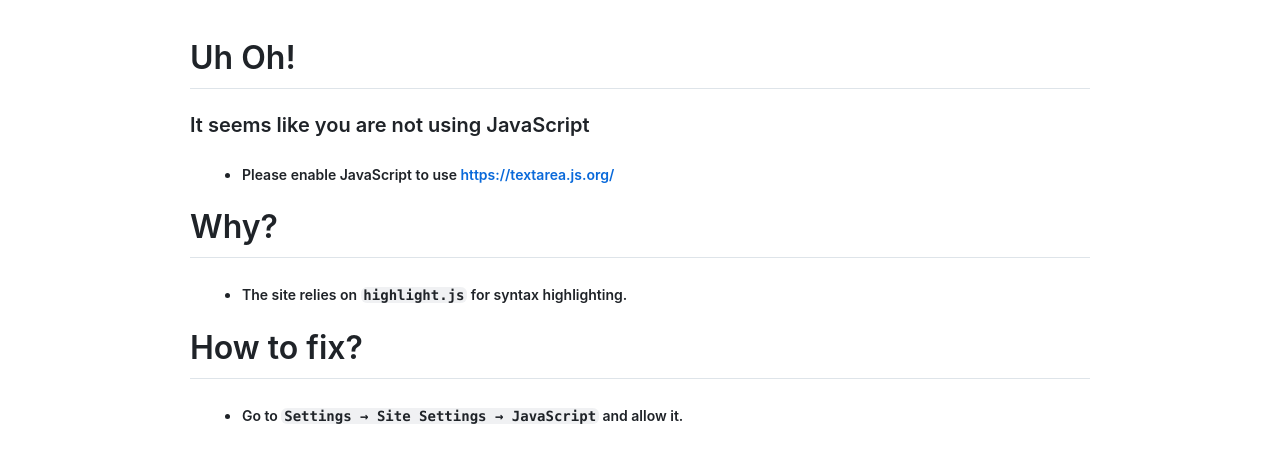
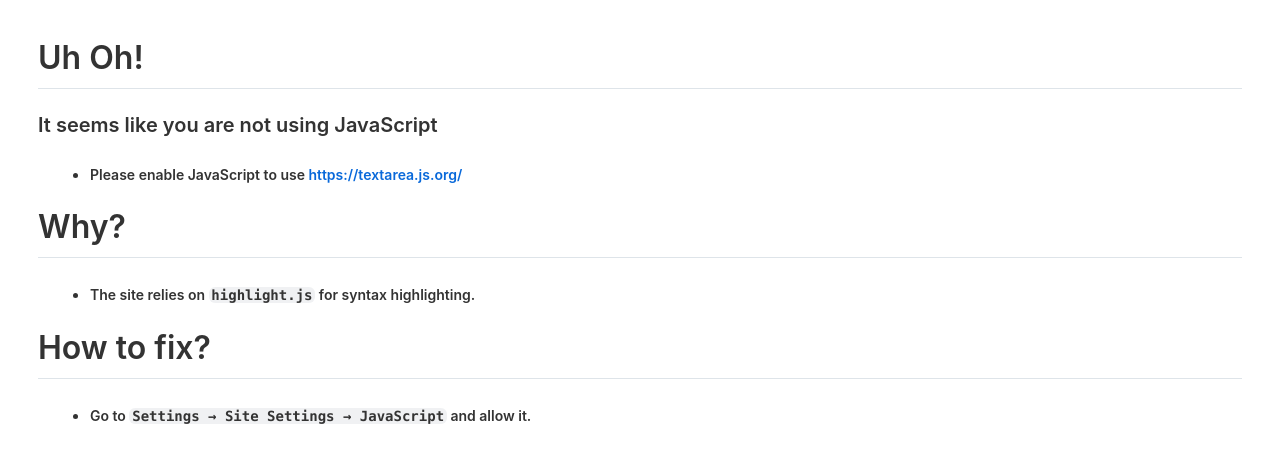
Before and after one commit to CollaborativeTextArea/textarea, a plain HTML site: page Uh-Oh.html in a window 1280 px wide. Drawn offline with nearby package versions, Linux system fonts and the light colour scheme.

Commit message:
Update Uh-Oh.html

```diff
--- a/Uh-Oh.html
+++ b/Uh-Oh.html
@@ -1 +1 @@
-<link rel="stylesheet" href="https://cdn.jsdelivr.net/npm/github-markdown-css/github-markdown.min.css"><style>.markdown-body{padding:30px;max-width:900px;margin:auto}@media(prefers-color-scheme:light){.markdown-body{background:#ffffff;color:#1f2328}hr{border-top:1px solid #d0d7de}a{color:#0969da}}@media(prefers-color-scheme:dark){.markdown-body{background:#0d1117;color:#e6edf3}hr{border-top:1px solid #30363d}a{color:#58a6ff}}h1,h2,h3,h5{font-weight:600}ul{margin-left:20px}</style><div class="markdown-body"><h1>Uh Oh!</h1><h3>It seems like you are not using JavaScript</h3><ul><li><h5>Please enable JavaScript to use <a href="https://textarea.js.org/">https://textarea.js.org/</a></h5></li></ul><h1>Why?</h1><ul><li><h5>The site relies on <code>highlight.js</code> for syntax highlighting.</h5></li></ul><h1>How to fix?</h1><ul><li><h5>Go to <code>Settings → Site Settings → JavaScript</code> and allow it.</h5></li></ul></div>
+<link rel="stylesheet" href="https://cdn.jsdelivr.net/npm/github-markdown-css/github-markdown.min.css"><style>.markdown-body{padding:30px;width:100%;height:100vh;box-sizing:border-box}@media(prefers-color-scheme:light){.markdown-body{background:#fff;color:#333}hr{border-top:1px solid #d0d7de}a{color:#4078c0}}@media(prefers-color-scheme:dark){.markdown-body{background:#0d1117;color:#e6edf3}hr{border-top:1px solid #30363d}a{color:#58a6ff}}h1,h2,h3,h5{font-weight:600}ul{margin-left:20px}</style><div class="markdown-body"><h1>Uh Oh!</h1><h3>It seems like you are not using JavaScript</h3><ul><li><h5>Please enable JavaScript to use <a href="https://textarea.js.org/">https://textarea.js.org/</a></h5></li></ul><h1>Why?</h1><ul><li><h5>The site relies on <code>highlight.js</code> for syntax highlighting.</h5></li></ul><h1>How to fix?</h1><ul><li><h5>Go to <code>Settings → Site Settings → JavaScript</code> and allow it.</h5></li></ul></div>
```
